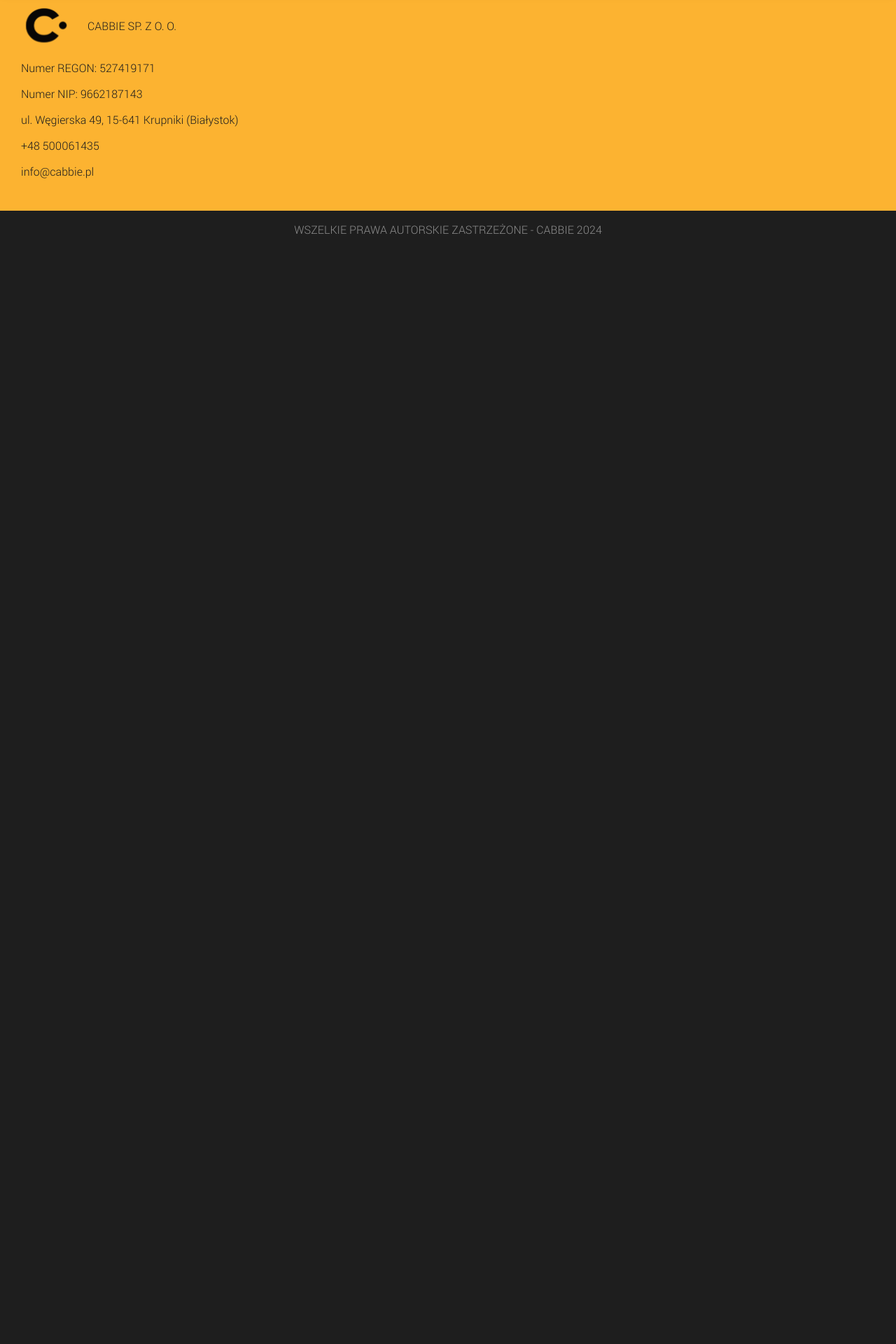
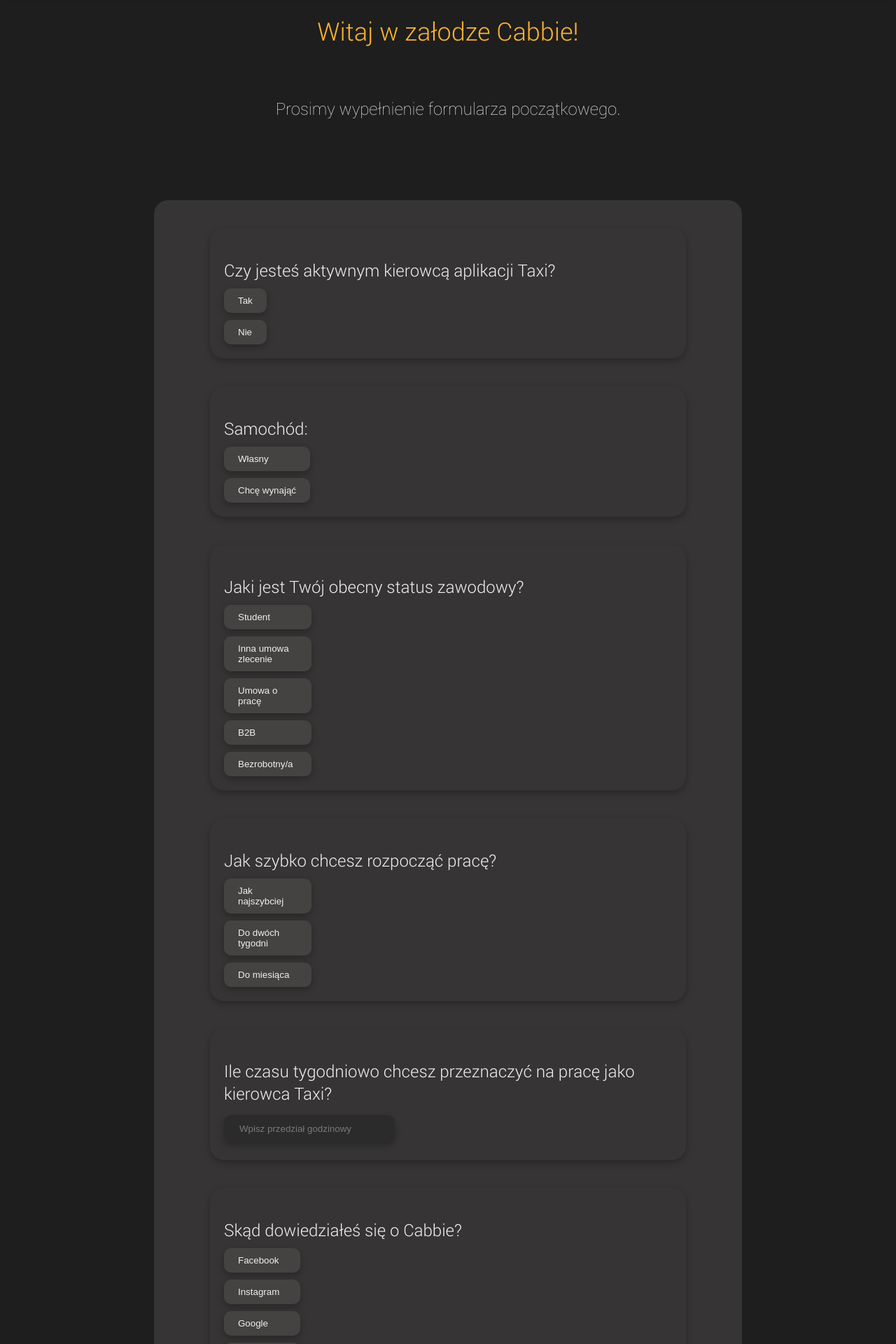
Before and after one commit to BartekArseniuk/cabbie-frontend, a Vue app: page /survey in a window 1280 px wide. Shown: the part 100-2020 px from the top of the page at 70% size. Before the commit the page ends 800 px from the top, so only its background shows below. Built offline with nearby package versions, Linux system fonts and the light colour scheme.

Commit message:
Create survey page

```diff
--- a/src/components/MainView.vue
+++ b/src/components/MainView.vue
@@ -17,7 +17,6 @@
                     </button>
                     <button @click="handleLogout">WYLOGUJ</button>
                 </div>
-                <!-- Dodanie przycisku wylogowania dla wersji mobilnej -->
                 <button class="mobile-logout-button" v-if="isMobile" @click="handleLogout">WYLOGUJ</button>
             </div>
             <button class="login-button" v-else @click="openLoginModal">LOGOWANIE</button>
@@ -25,7 +24,8 @@
     </div>
 
     <div class="content">
-        <router-view />
+        <!-- <router-view /> -->
+         <SurveyPage />
     </div>
 
     <footer>
@@ -44,12 +44,13 @@
         <p>WSZELKIE PRAWA AUTORSKIE ZASTRZEŻONE - CABBIE 2024</p>
     </div>
 
-    <ModalForm :isVisible="isLoginModalVisible" @close="closeLoginModal" />
+    <!-- <ModalForm :isVisible="isLoginModalVisible" @close="closeLoginModal" /> -->
 </div>
 </template>
 
 <script>
-import ModalForm from './Views/LoginRegister/ModalForm.vue';
+// import ModalForm from './Views/LoginRegister/ModalForm.vue';
+import SurveyPage from './Views/Profile/SurveyPage.vue';
 import apiService from '@/apiService';
 import Swal from 'sweetalert2';
 import {
@@ -59,7 +60,8 @@
 
 export default {
     components: {
-        ModalForm
+        // ModalForm
+        SurveyPage
     },
     data() {
         return {
--- /dev/null
+++ b/src/components/Views/Profile/SurveyPage.vue
@@ -0,0 +1,317 @@
+<template>
+<div class="survey-page">
+    <p class="title">Witaj w załodze Cabbie!</p>
+    <p class="second-title">Prosimy wypełnienie formularza początkowego.</p>
+
+    <div class="survey">
+        <div class="question-container" id="first-question-container">
+            <p class="question">Czy jesteś aktywnym kierowcą aplikacji Taxi?</p>
+            <div class="button-group">
+                <button class="answer-button">Tak</button>
+                <button class="answer-button">Nie</button>
+            </div>
+        </div>
+
+        <div class="question-container" id="car-question-container">
+            <p class="question">Samochód:</p>
+            <div class="button-group">
+                <button class="answer-button">Własny</button>
+                <div class="additional-question" id="taxi-question">
+                    <p class="question">Czy posiada wpis TAXI w dowodzie?</p>
+                    <div class="button-group">
+                        <button class="additional-button">Tak</button>
+                        <button class="additional-button">Nie</button>
+                    </div>
+                </div>
+                <button class="answer-button">Chcę wynająć</button>
+            </div>
+        </div>
+
+        <div class="question-container">
+            <p class="question">Jaki jest Twój obecny status zawodowy?</p>
+            <div class="button-group">
+                <button class="answer-button">Student</button>
+                <button class="answer-button">Inna umowa zlecenie</button>
+                <button class="answer-button">Umowa o pracę</button>
+                <button class="answer-button">B2B</button>
+                <button class="answer-button">Bezrobotny/a</button>
+            </div>
+        </div>
+
+        <div class="question-container">
+            <p class="question">Jak szybko chcesz rozpocząć pracę?</p>
+            <div class="button-group">
+                <button class="answer-button">Jak najszybciej</button>
+                <button class="answer-button">Do dwóch tygodni</button>
+                <button class="answer-button">Do miesiąca</button>
+            </div>
+        </div>
+
+        <div class="question-container">
+            <p class="question">Ile czasu tygodniowo chcesz przeznaczyć na pracę jako kierowca Taxi?</p>
+            <input type="text" class="text-input" placeholder="Wpisz przedział godzinowy">
+        </div>
+
+        <div class="question-container">
+            <p class="question">Skąd dowiedziałeś się o Cabbie?</p>
+            <div class="button-group">
+                <button class="answer-button">Facebook</button>
+                <button class="answer-button">Instagram</button>
+                <button class="answer-button">Google</button>
+                <button class="answer-button">Z polecenia</button>
+                <button class="answer-button">Inne</button>
+            </div>
+        </div>
+        <button class="send">WYŚLIJ</button>
+    </div>
+</div>
+</template>
+
+<script>
+export default {
+    mounted() {
+        const questionContainers = document.querySelectorAll('.question-container');
+
+        questionContainers.forEach(container => {
+            const answerButtons = container.querySelectorAll('.answer-button');
+            const additionalButtons = container.querySelectorAll('.additional-button');
+
+            answerButtons.forEach(button => {
+                button.addEventListener('click', function () {
+                    answerButtons.forEach(btn => btn.classList.remove('active'));
+                    this.classList.add('active');
+
+                    if (container.id === 'car-question-container') {
+                        const selectedOption = this.innerText;
+                        const taxiQuestionContainer = container.querySelector('#taxi-question');
+
+                        if (selectedOption === 'Własny') {
+                            taxiQuestionContainer.style.display = 'flex';
+                            setTimeout(() => {
+                                taxiQuestionContainer.classList.add('expand');
+                            }, 10);
+                        }
+                        if (selectedOption === 'Chcę wynająć') {
+                            taxiQuestionContainer.classList.remove('expand');
+                            setTimeout(() => {
+                                taxiQuestionContainer.style.display = 'none';
+                            }, 300);
+                        }
+                    }
+                });
+            });
+
+            additionalButtons.forEach(button => {
+                button.addEventListener('click', function () {
+                    additionalButtons.forEach(btn => btn.classList.remove('active'));
+                    this.classList.add('active');
+                });
+            });
+        });
+    }
+};
+</script>
+
+<style lang="scss" scoped>
+.title {
+    text-align: center;
+    font-size: 36px;
+    font-family: 'Roboto-Light', sans-serif;
+    color: $primary-color;
+    margin-top: 100px;
+    padding: 20px 0;
+}
+
+.second-title {
+    text-align: center;
+    font-size: 24px;
+    font-family: 'Roboto-Extra-Light', sans-serif;
+    color: $title-light-font;
+    padding: 15px 0;
+}
+
+.survey {
+    background-color: $secondary-color;
+    height: auto;
+    margin: 100px auto;
+    max-width: 800px;
+    border-radius: 20px;
+    display: flex;
+    flex-direction: column;
+    align-items: center;
+    padding: 20px;
+}
+
+.question-container {
+    background-color: $secondary-color;
+    box-shadow: 0px 4px 10px rgba(0, 0, 0, 0.25);
+    display: flex;
+    flex-direction: column;
+    align-items: flex-start;
+    width: 80%;
+    padding: 20px;
+    border-radius: 20px;
+    margin: 20px 0;
+}
+
+.additional-question {
+    display: none;
+    flex-direction: column;
+    align-items: flex-start;
+    width: 80%;
+    padding-bottom: 30px;
+    padding-left: 50px;
+    overflow: hidden;
+    max-height: 0;
+    opacity: 0;
+    transition: max-height 0.3s ease, opacity 0.3s ease;
+}
+
+.additional-question.expand {
+    max-height: 500px;
+    opacity: 1;
+}
+
+.question {
+    font-size: 24px;
+    font-family: 'Roboto-Light', sans-serif;
+    color: $title-light-font;
+    margin-bottom: 10px;
+}
+
+.button-group {
+    display: flex;
+    flex-direction: column;
+    gap: 10px;
+}
+
+.answer-button {
+    padding: 10px 20px;
+    background-color: $quaternary-color;
+    color: $title-light-font;
+    border: 0;
+    border-radius: 10px;
+    box-shadow: 0px 4px 10px rgba(0, 0, 0, 0.25);
+    cursor: pointer;
+    transition: all 0.3s ease;
+    max-width: 125px;
+    text-align: left;
+}
+
+.answer-button:hover {
+    background-color: $primary-color;
+    color: $tertiary-color;
+}
+
+.answer-button.active {
+    background-color: $primary-color;
+    color: $tertiary-color;
+}
+
+.additional-button {
+    padding: 10px 20px;
+    background-color: $quaternary-color;
+    color: $title-light-font;
+    border: 0;
+    border-radius: 10px;
+    box-shadow: 0px 4px 10px rgba(0, 0, 0, 0.25);
+    cursor: pointer;
+    transition: all 0.3s ease;
+    max-width: 100px;
+    text-align: left;
+}
+
+.additional-button:hover {
+    background-color: $primary-color;
+    color: $tertiary-color;
+}
+
+.additional-button.active {
+    background-color: $primary-color;
+    color: $tertiary-color;
+}
+
+.text-input {
+    padding: 10px 20px;
+    background-color: $text-container-color;
+    color: $title-light-font;
+    border: 2px solid transparent;
+    border-radius: 10px;
+    box-shadow: 0px 4px 10px rgba(0, 0, 0, 0.25);
+    transition: all 0.3s ease;
+    width: 100%;
+    max-width: 200px;
+    margin: 5px 0;
+}
+
+.text-input::placeholder {
+    color: $placeholder-color;
+}
+
+.text-input:focus {
+    border-color: $primary-color;
+    outline: none;
+}
+
+.send {
+    background-color: $primary-color;
+    color: $white;
+    border: 2px solid $primary-color;
+    border-radius: 8px;
+    cursor: pointer;
+    font-family: 'Roboto-Light', 'sans-serif';
+    font-size: 18px;
+    padding: 10px 20px;
+    transition: all 0.3s ease;
+    margin-top: 20px;
+}
+
+.send:hover {
+    color: $tertiary-color;
+    background-color: $primary-color;
+    border: 2px solid $tertiary-color;
+}
+
+@media (max-width: 768px) {
+    .title {
+        font-size: 28px;
+    }
+
+    .second-title {
+        font-size: 18px;
+        padding: 20px;
+    }
+
+    .survey {
+        margin: 50px auto;
+        padding: 10px;
+        max-width: 90%;
+    }
+
+    .question-container {
+        width: 80%;
+        padding: 15px;
+        margin: 15px 0;
+    }
+
+    .question {
+        font-size: 18px;
+    }
+
+    .answer-button {
+        padding: 8px 16px;
+        font-size: 14px;
+        max-width: 125px;
+    }
+
+    .text-input {
+        padding: 8px 16px;
+    }
+
+    .send {
+        font-size: 16px;
+        padding: 8px 16px;
+        margin-top: 15px;
+    }
+}
+</style>
--- a/src/router.js
+++ b/src/router.js
@@ -5,6 +5,7 @@
 import BlogPage from './components/Views/Blog/BlogPage.vue';
 import ContactPage from './components/Views/ContactPage/ContactPage.vue';
 import ProfilePage from './components/Views/Profile/ProfilePage.vue';
+import SurveyPage from './components/Views/Profile/SurveyPage.vue';
 
 const routes = [
   {
@@ -55,6 +56,14 @@
       title: 'Cabbie - Profil użytkownika'
     }
   },
+  {
+    path: '/survey',
+    name: 'Survey',
+    component: SurveyPage,
+    meta: {
+      title: 'Cabbie - Formularz początkowy'
+    }
+  },
 ];
 
 const router = createRouter({
--- a/src/styles/variables.scss
+++ b/src/styles/variables.scss
@@ -1,8 +1,11 @@
 $primary-color: #FCB331;
 $secondary-color: #363434;
 $tertiary-color: #1E1E1E;
+$quaternary-color: #454242;
 $background-color: #494444;
 $footer-background: #8D8D8D;
 $title-light-font: #f0f0f0;
 $white: #FFFFFF;
 $remind-password: #6B6B6B;
+$placeholder-color: #797979;
+$text-container-color: #2B2B2B;
```
